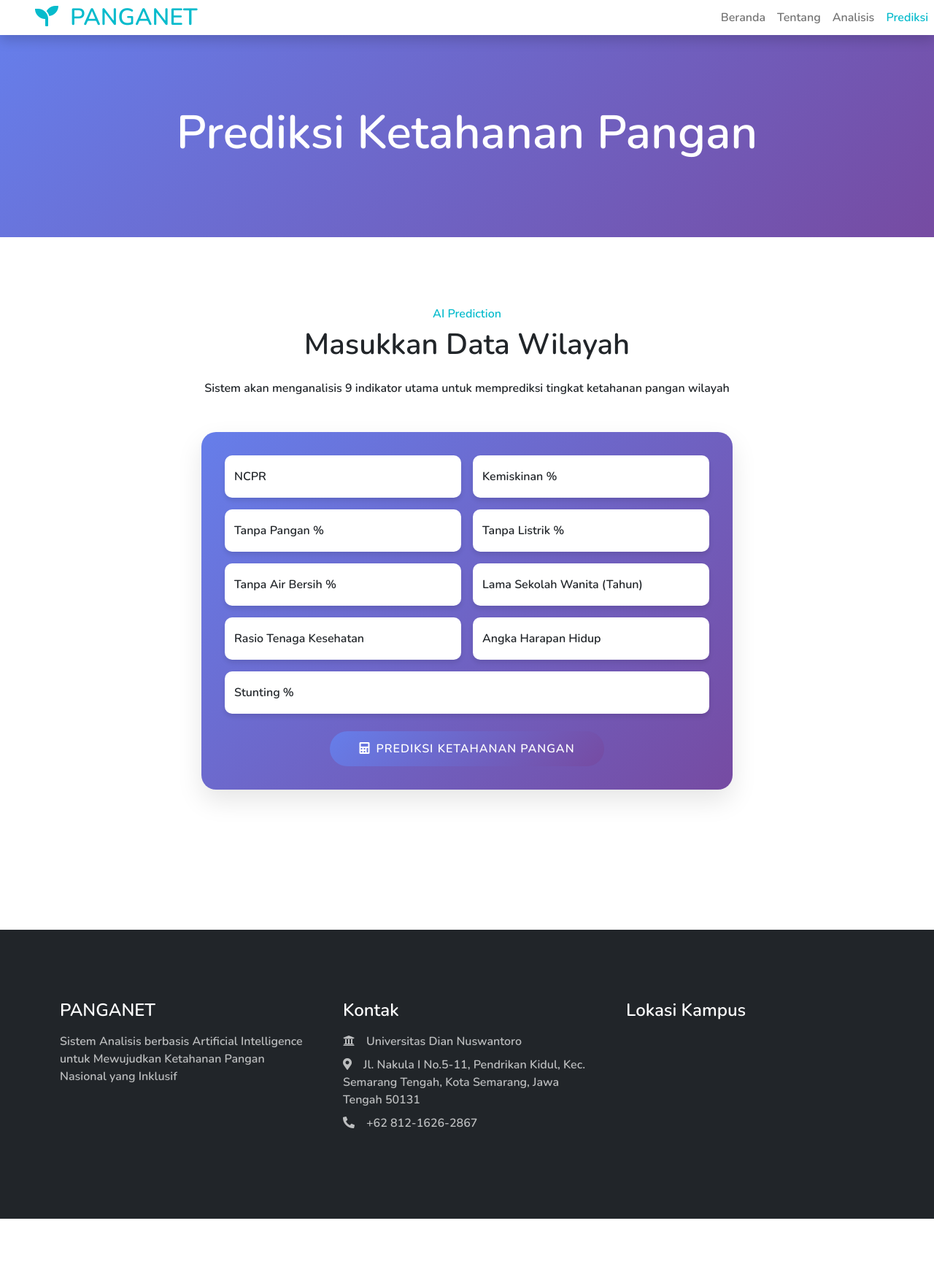
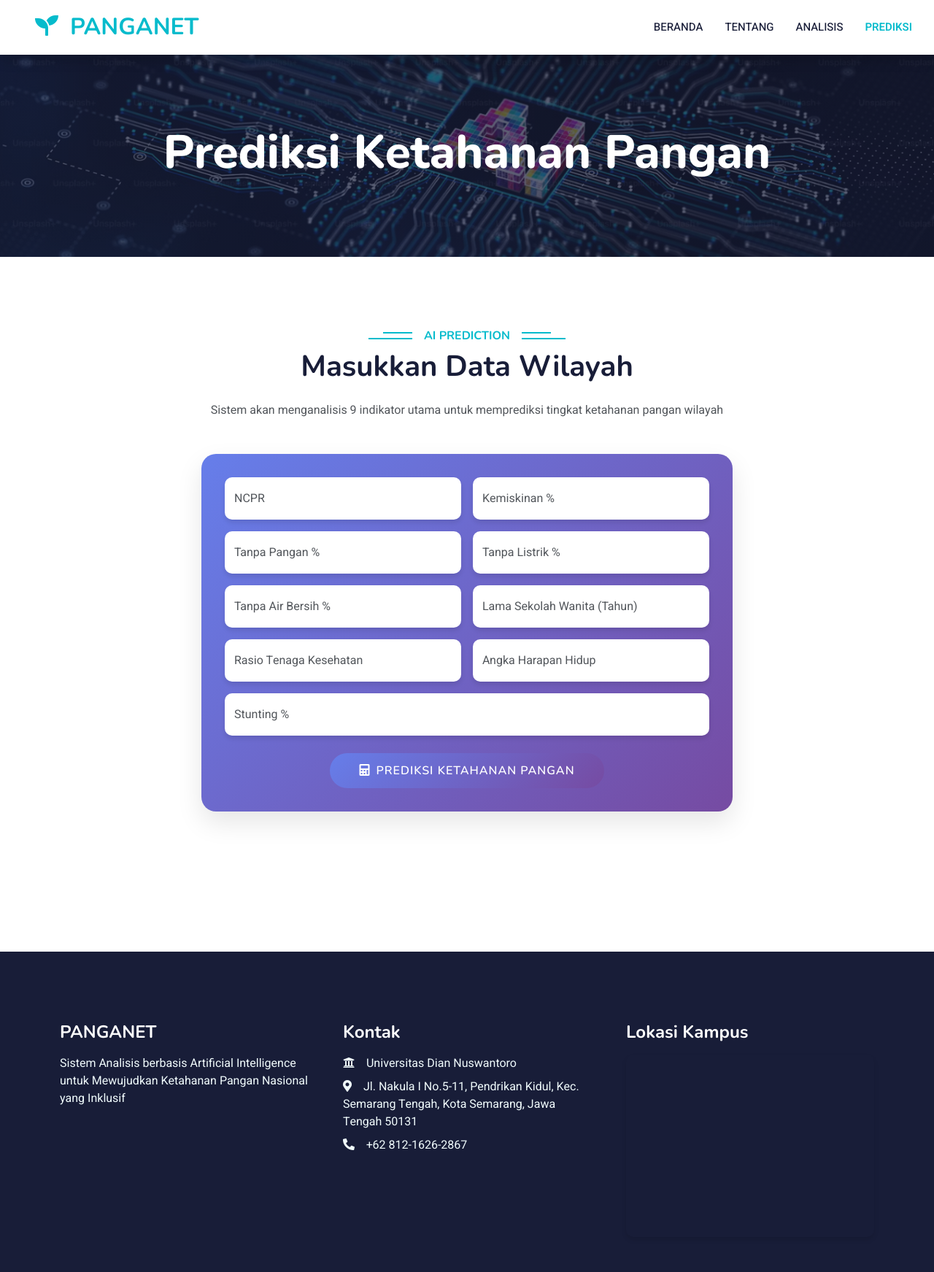
Before and after one commit to DivaIrnanda/Panganet2, a Flask app: page /prediksi in a window 1280 px wide. Shown: the whole page at 73% size. Before the commit the page ends 1670 px from the top, so only its background shows below. Run offline with Flask 3, Linux system fonts and the light colour scheme; a map, chart or similar area stays blank; some libraries are stand-ins or nearby versions; grey boxes are pictures that could not be loaded.

Commit message:
Update prediksi.html

```diff
--- a/templates/prediksi.html
+++ b/templates/prediksi.html
@@ -12,6 +12,9 @@
       content="PANGANET: Sistem Prediksi Ketahanan Pangan berbasis AI"
       name="description"
     />
+
+    <!-- Favicon -->
+    <link href="{{ url_for('static', filename='favicon.ico') }}" rel="icon" />
 
     <!-- Google Web Fonts -->
     <link rel="preconnect" href="https://fonts.googleapis.com" />
@@ -31,79 +34,33 @@
       rel="stylesheet"
     />
 
-    <!-- Bootstrap CSS -->
+    <!-- Libraries Stylesheet -->
     <link
-      href="https://cdn.jsdelivr.net/npm/bootstrap@5.0.0/dist/css/bootstrap.min.css"
+      href="{{ url_for('static', filename='lib/animate/animate.min.css') }}"
+      rel="stylesheet"
+    />
+    <link
+      href="{{ url_for('static', filename='lib/owlcarousel/assets/owl.carousel.min.css') }}"
       rel="stylesheet"
     />
 
+    <!-- Customized Bootstrap Stylesheet -->
+    <link
+      rel="stylesheet"
+      href="{{ url_for('static', filename='css/bootstrap.min.css') }}"
+    />
+
+    <!-- Template Stylesheet -->
+    <link
+      rel="stylesheet"
+      href="{{ url_for('static', filename='css/style.css') }}"
+    />
+
     <style>
-      * {
-        margin: 0;
-        padding: 0;
-        box-sizing: border-box;
-      }
-
-      body {
-        font-family: 'Nunito', sans-serif;
-        overflow-x: hidden;
-      }
-
-      /* Spinner */
-      #spinner {
-        opacity: 1;
-        visibility: visible;
-        transition: opacity 0.5s ease-out, visibility 0.5s ease-out;
-      }
-
-      #spinner.hide {
-        opacity: 0;
-        visibility: hidden;
-      }
-
-      .spinner-border {
-        width: 3rem;
-        height: 3rem;
-      }
-
-      /* Navbar */
-      .navbar {
-        box-shadow: 0 2px 4px rgba(0,0,0,0.1);
-      }
-
-      .navbar-brand h2 {
-        margin: 0;
-        color: #06BBCC;
-      }
-
-      .navbar-brand i {
-        color: #06BBCC;
-      }
-
-      .nav-link {
-        font-weight: 500;
-        color: #666;
-        transition: color 0.3s;
-      }
-
-      .nav-link:hover,
-      .nav-link.active {
-        color: #06BBCC !important;
-      }
-
-      /* Header */
-      .page-header {
-        background: linear-gradient(135deg, #667eea 0%, #764ba2 100%);
-        padding: 5rem 0;
-      }
-
-      .breadcrumb {
-        background: transparent;
-      }
-
-      .breadcrumb-item a {
-        color: white;
-        text-decoration: none;
+      /* Custom styles for better navbar active states */
+      .navbar-nav .nav-link.active {
+        color: #06bbcc !important;
+        font-weight: 600;
       }
 
       /* Prediction Form */
@@ -215,66 +172,10 @@
         display: inline-block;
       }
 
-      /* Footer */
-      .footer {
-        background: #0a1930;
-        padding-top: 3rem;
-      }
-
-      .footer h4 {
-        color: white;
-        margin-bottom: 1.5rem;
-      }
-
-      .footer p {
-        color: rgba(255,255,255,0.7);
-      }
-
-      .footer iframe {
+      .map-container iframe {
         width: 100%;
         height: 200px;
-        border-radius: 10px;
-      }
-
-      /* Back to top */
-      .back-to-top {
-        position: fixed;
-        bottom: 30px;
-        right: 30px;
-        display: none;
-        width: 45px;
-        height: 45px;
-        border-radius: 50%;
-        background: #06BBCC;
-        color: white;
-        text-align: center;
-        line-height: 45px;
-        z-index: 999;
-        transition: all 0.3s;
-      }
-
-      .back-to-top:hover {
-        background: #055160;
-        color: white;
-      }
-
-      /* Utilities */
-      .text-primary {
-        color: #06BBCC !important;
-      }
-
-      .bg-primary {
-        background-color: #06BBCC !important;
-      }
-
-      .btn-primary {
-        background-color: #06BBCC;
-        border-color: #06BBCC;
-      }
-
-      .btn-primary:hover {
-        background-color: #055160;
-        border-color: #055160;
+        border-radius: 8px;
       }
     </style>
   </head>
@@ -284,13 +185,13 @@
     <div
       id="spinner"
       class="show bg-white position-fixed translate-middle w-100 vh-100 top-50 start-50 d-flex align-items-center justify-content-center"
-      style="z-index: 9999;"
     >
       <div
         class="spinner-border text-primary"
+        style="width: 3rem; height: 3rem"
         role="status"
       >
-        <span class="visually-hidden">Loading...</span>
+        <span class="sr-only">Loading...</span>
       </div>
     </div>
     <!-- Spinner End -->
@@ -300,7 +201,7 @@
       class="navbar navbar-expand-lg bg-white navbar-light shadow sticky-top p-0"
     >
       <a
-        href="index.html"
+        href="/"
         class="navbar-brand d-flex align-items-center px-4 px-lg-5"
       >
         <h2 class="m-0 text-primary">
@@ -320,7 +221,7 @@
           <a href="/" class="nav-item nav-link">Beranda</a>
           <a href="/#about" class="nav-item nav-link">Tentang</a>
           <a href="/#analysis" class="nav-item nav-link">Analisis</a>
-          <a href="#" class="nav-item nav-link active">Prediksi</a>
+          <a href="/prediksi" class="nav-item nav-link active">Prediksi</a>
         </div>
       </div>
     </nav>
@@ -334,7 +235,6 @@
             <h1 class="display-3 text-white animated slideInDown">
               Prediksi Ketahanan Pangan
             </h1>
-
           </div>
         </div>
       </div>
@@ -530,7 +430,8 @@
 
     <!-- Footer Start -->
     <div
-      class="container-fluid bg-dark text-light footer pt-5 mt-5"
+      class="container-fluid bg-dark text-light footer pt-5 mt-5 wow fadeIn"
+      data-wow-delay="0.1s"
     >
       <div class="container py-5">
         <div class="row g-5">
@@ -555,11 +456,14 @@
               <i class="fa fa-phone-alt me-3"></i>+62 812-1626-2867
             </p>
           </div>
+
           <div class="col-lg-4 col-md-6">
             <h4 class="text-white mb-3">Lokasi Kampus</h4>
             <div class="map-container">
               <iframe
                 src="https://www.google.com/maps/embed?pb=!1m18!1m12!1m3!1d9745.349058894997!2d110.41192650975756!3d-6.98772583447143!2m3!1f0!2f0!3f0!3m2!1i1024!2i768!4f13.1!3m3!1m2!1s0x2e708b4ec52229d7%3A0xc791d6abc9236c7!2sUniversitas%20Dian%20Nuswantoro!5e0!3m2!1sid!2sid!4v1757682063833!5m2!1sid!2sid"
+                width="600"
+                height="450"
                 style="border: 0"
                 allowfullscreen=""
                 loading="lazy"
@@ -580,19 +484,15 @@
     <!-- JavaScript Libraries -->
     <script src="https://code.jquery.com/jquery-3.4.1.min.js"></script>
     <script src="https://cdn.jsdelivr.net/npm/bootstrap@5.0.0/dist/js/bootstrap.bundle.min.js"></script>
+    <script src="{{ url_for('static', filename='lib/wow/wow.min.js') }}"></script>
+    <script src="{{ url_for('static', filename='lib/easing/easing.min.js') }}"></script>
+    <script src="{{ url_for('static', filename='lib/waypoints/waypoints.min.js') }}"></script>
+    <script src="{{ url_for('static', filename='lib/owlcarousel/owl.carousel.min.js') }}"></script>
+
+    <!-- Template Javascript -->
+    <script src="{{ url_for('static', filename='js/main.js') }}"></script>
 
     <script>
-      // Hide spinner after page load
-      window.addEventListener("load", function () {
-        setTimeout(function () {
-          var spinner = document.getElementById("spinner");
-          if (spinner) {
-            spinner.classList.remove("show");
-            spinner.classList.add("hide");
-          }
-        }, 500);
-      });
-
       // Prediction form handler
       document
         .getElementById("predictionForm")
@@ -655,40 +555,6 @@
             button.disabled = false;
           }
         });
-
-      // Smooth scrolling for anchor links
-      document.querySelectorAll('a[href^="#"]').forEach((anchor) => {
-        anchor.addEventListener("click", function (e) {
-          e.preventDefault();
-          const target = document.querySelector(this.getAttribute("href"));
-          if (target) {
-            target.scrollIntoView({
-              behavior: "smooth",
-              block: "start",
-            });
-          }
-        });
-      });
-
-      // Back to top functionality
-      window.addEventListener("scroll", function () {
-        const backToTop = document.querySelector(".back-to-top");
-        if (window.pageYOffset > 300) {
-          backToTop.style.display = "block";
-        } else {
-          backToTop.style.display = "none";
-        }
-      });
-
-      document
-        .querySelector(".back-to-top")
-        .addEventListener("click", function (e) {
-          e.preventDefault();
-          window.scrollTo({
-            top: 0,
-            behavior: "smooth",
-          });
-        });
     </script>
   </body>
 </html>
```
